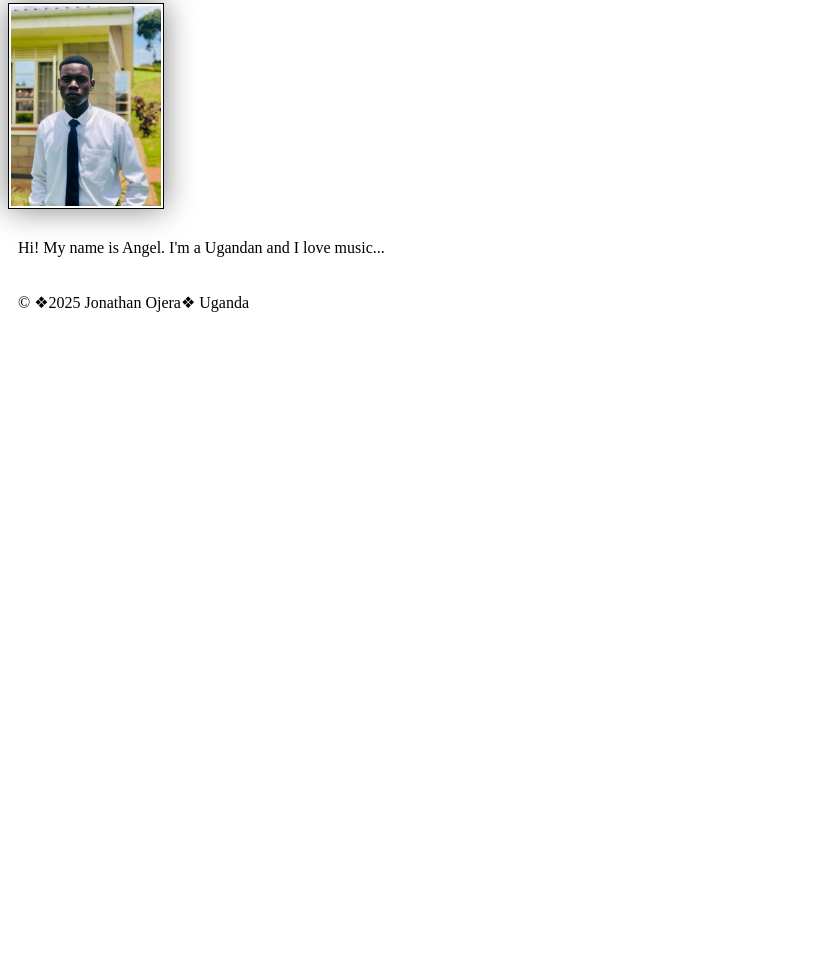
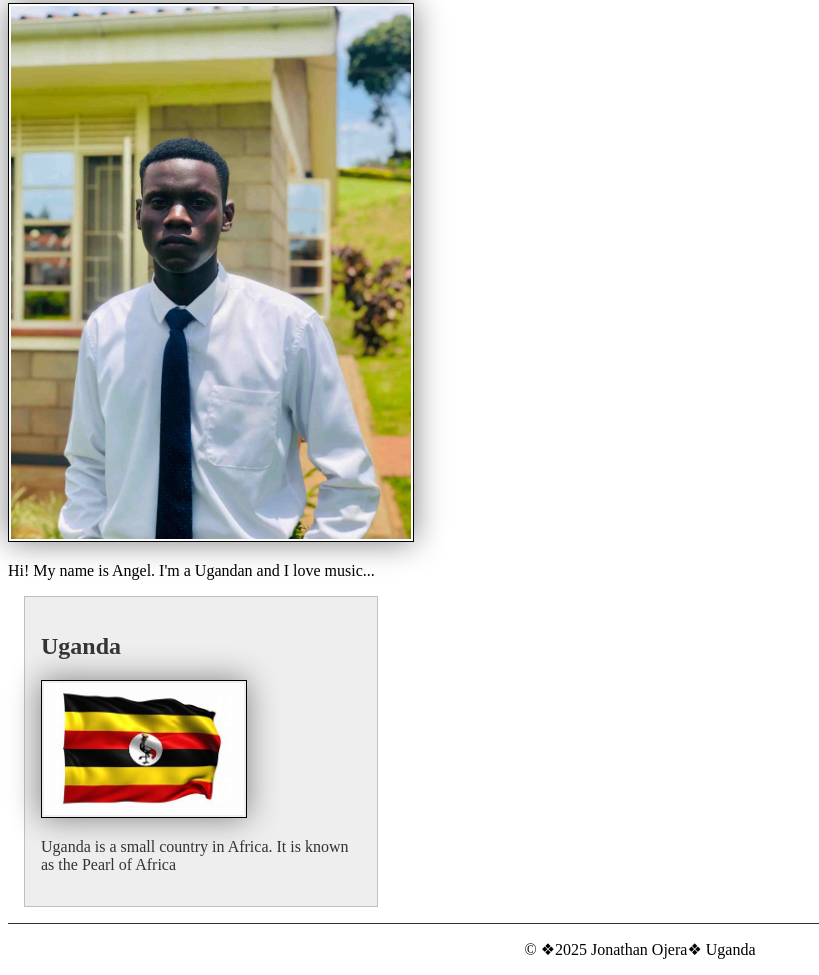
Before and after one commit to Jojera/wdd130, a plain HTML site: page index.html in a window 1280 px wide. Shown: the part 221-1196 px from the top of the page, without its empty margins (0-819 px from the left). Before the commit the page ends 800 px from the top, so only its background shows below. Drawn offline with Linux system fonts and the light colour scheme.

Commit message:
styling homepage

```diff
--- a/index.html
+++ b/index.html
@@ -4,6 +4,8 @@
         <meta charset="utf-8">
         <meta name="viewport" content="width=device-width,initial-scale=1.0">
         <title>Jojera | WDD 130</title>
+        <meta name="description" content="Jonathan Ojera, WDD130, Enchancing my Home page">
+        <meta name="author" content="Jonathan Ojera">
         <link rel="stylesheet" href="styles/styles.css">
     </head>
     <body>
@@ -18,6 +20,11 @@
             <img src="images/profile.jpg" alt="Jonathan Ojera" width="200">
             <p>Hi! My name is Angel. I'm a Ugandan and I love music...</p>
         </main>
+        <aside>
+            <h2>Uganda</h2>
+            <img src="images/uganda.jpeg" alt="Ugandan Flag">
+            <p>Uganda is a small country in Africa. It is known as the Pearl of Africa</p>
+        </aside>
         <footer>
             <p>&copy; &#10070;2025 Jonathan Ojera&#10070; Uganda</p>
         </footer>
--- a/styles/styles.css
+++ b/styles/styles.css
@@ -20,3 +20,33 @@ img {
 p {
     padding: 10px;
 }
+main {
+    max-width: 830px;
+}
+
+aside {
+    width: 20rem;
+    margin: 1rem;
+    border: 1px solid rgb(0,0,0,.2);
+    padding: 1rem;
+    background-color: #eee;
+    color: #333;
+}
+
+aside img {
+    width: 200px;
+    height: auto;
+}
+
+main img {
+    width: 400px;
+    height: auto;
+}
+
+p {padding: 0;}
+
+footer {
+    margin-top: 10px;
+    border-top: 1px solid #333;
+    text-align: center;
+}
```
